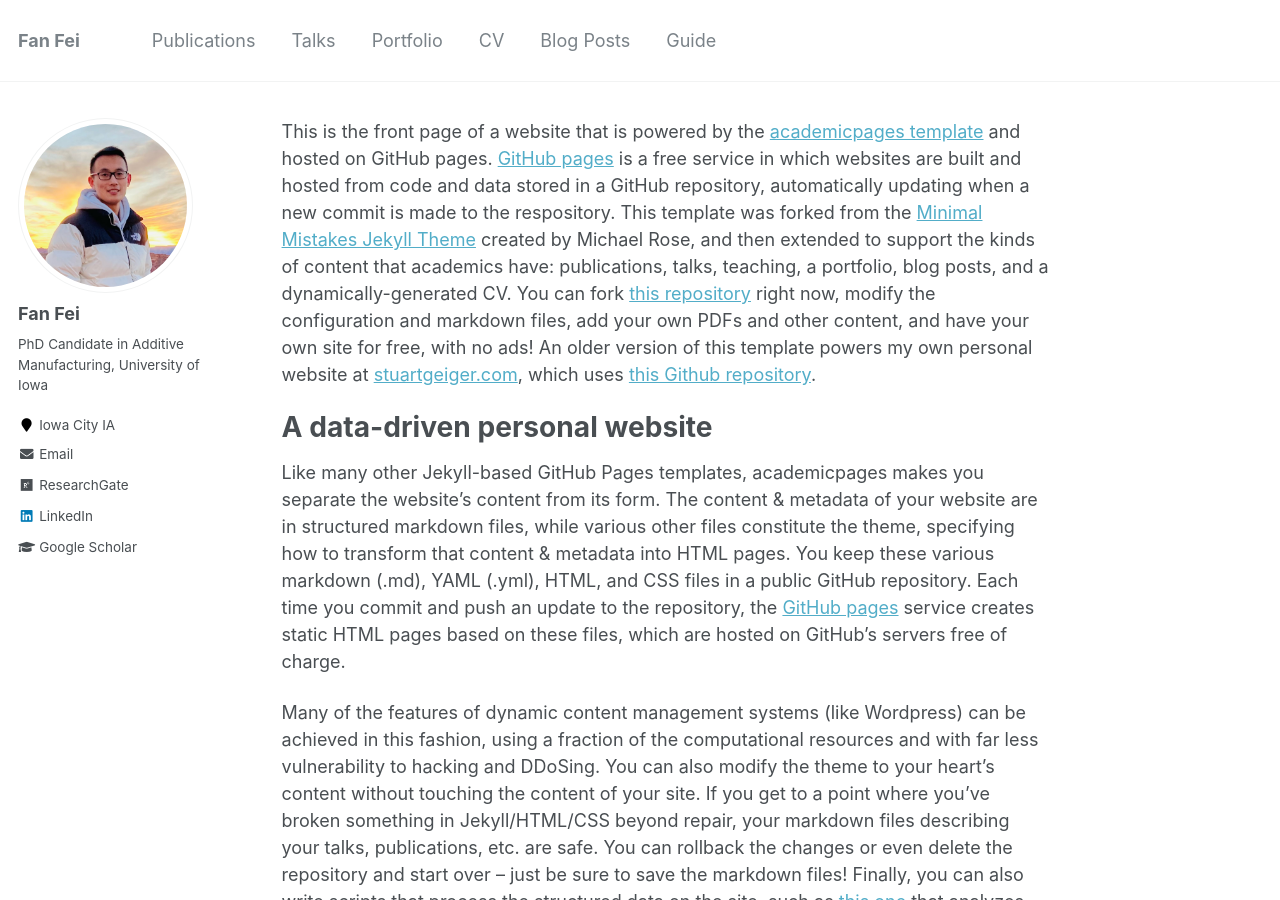
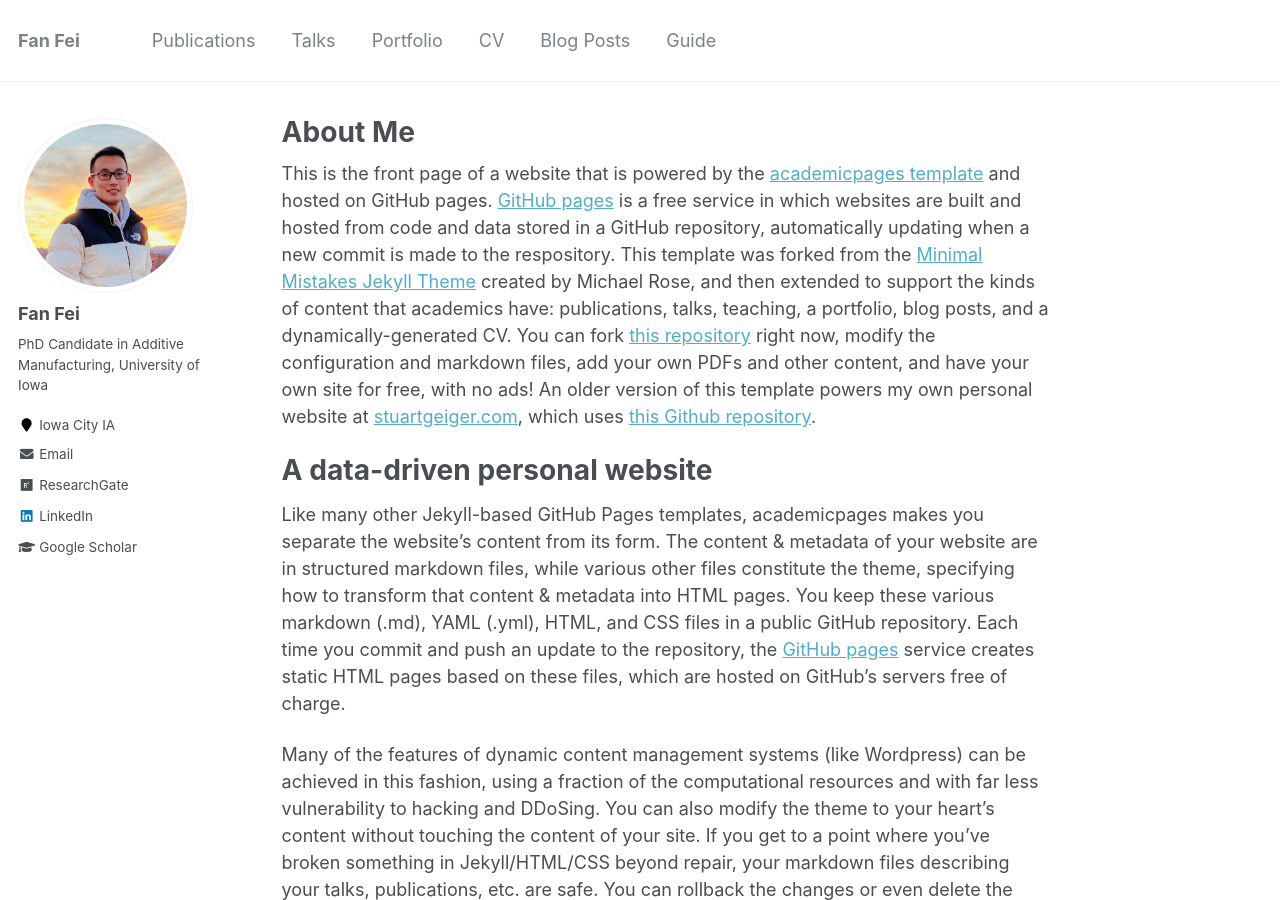
Before and after one commit to fanfeiuiowa/fanfeiuiowa.github.io, a Jekyll site: the page built from _pages/about.md, in a window 1280 px wide and 900 px high. Built offline with Jekyll 4.4.1, drawn with Linux system fonts in a browser that asks for light colours.

Commit message:
Update about.md

```diff
--- a/_pages/about.md
+++ b/_pages/about.md
@@ -1,6 +1,6 @@
 ---
 permalink: /
-title: # "Fan Fei"
+title:  "About Me"
 excerpt: "About me"
 author_profile: true
 redirect_from:
```
